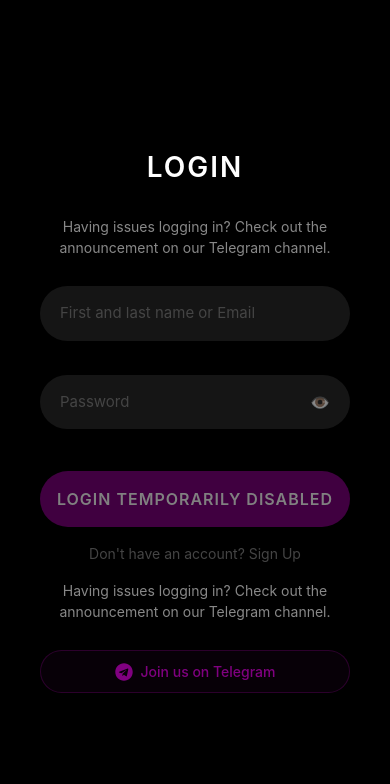
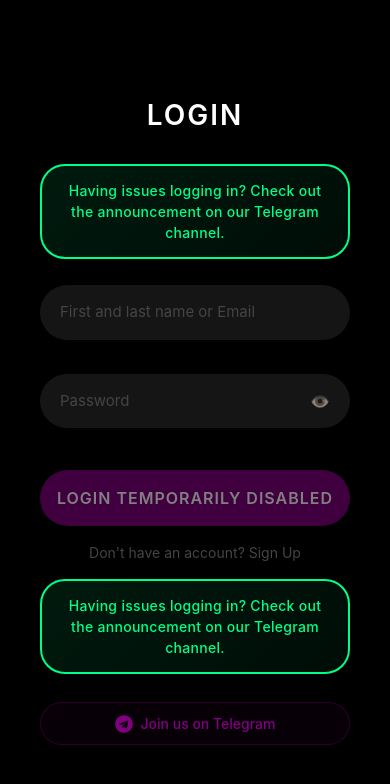
Before and after one commit to gideon650/crypto-frontend-app, a React (Create React App) app: page /#/ in a window 390 px wide. Shown: the top 784 px of the page. Built offline with nearby package versions, Linux system fonts and the light colour scheme.

Commit message:
Add maintenance message styles to Auth.css
Added styling for maintenance message including responsive design.

```diff
--- a/src/pages/Auth.css
+++ b/src/pages/Auth.css
@@ -236,3 +236,35 @@
     padding: 10px;
   }
 }
+/* Add this to the end of your existing Auth.css file */
+
+/* Maintenance message styling */
+.maintenance-message {
+  background: linear-gradient(135deg, rgba(0, 255, 136, 0.1), rgba(0, 255, 136, 0.05));
+  border: 2px solid #00ff88;
+  border-radius: 25px;
+  padding: 16px 20px;
+  margin: 16px 0;
+  text-align: center;
+}
+
+.maintenance-message p {
+  color: #00ff88;
+  font-size: 15px;
+  font-weight: 500;
+  margin: 0;
+  line-height: 1.5;
+  letter-spacing: 0.3px;
+}
+
+/* Mobile responsive for maintenance message */
+@media (max-width: 480px) {
+  .maintenance-message {
+    padding: 14px 16px;
+    margin: 14px 0;
+  }
+
+  .maintenance-message p {
+    font-size: 14px;
+  }
+}
```
